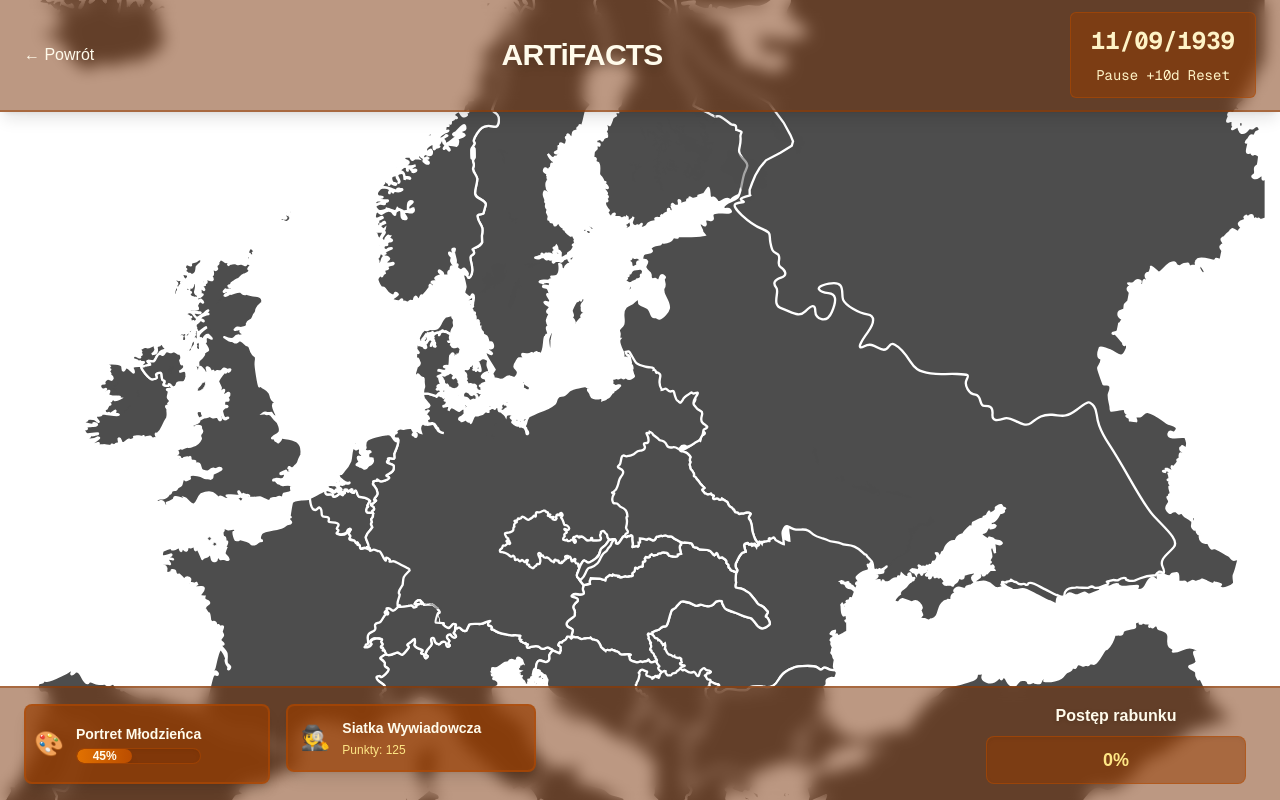
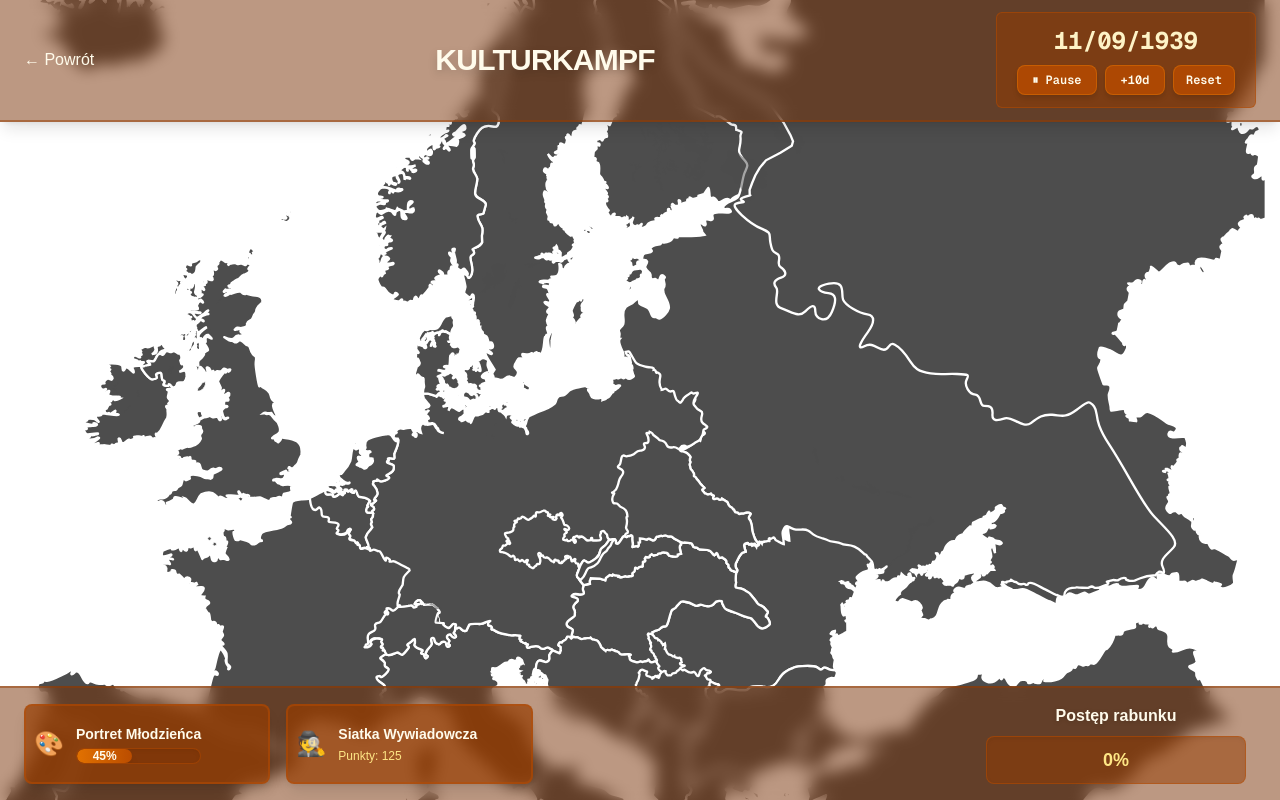
Before and after one commit to JaQubus/OneLastHack, a Next.js app: page /map in a window 1280 px wide. Built offline with nearby package versions, Linux system fonts and the light colour scheme.

Commit message:
kulturkampf

```diff
--- a/app/components/BottomBar.tsx
+++ b/app/components/BottomBar.tsx
@@ -12,6 +12,7 @@ interface BottomBarProps {
   activeAgentIds: number[];
   availableAgents: Agent[];
   skills: Skill[];
+  overallProgress: number;
   onAddAgent: () => void;
   onLevelUpSkill: (skillId: number) => void;
 }
@@ -23,6 +24,7 @@ export default function BottomBar({
   activeAgentIds,
   availableAgents,
   skills,
+  overallProgress,
   onAddAgent,
   onLevelUpSkill,
 }: BottomBarProps) {
@@ -45,7 +47,7 @@ export default function BottomBar({
           {/* Center Spacer */}
           <div className="flex-1"></div>
 
-          <ProgressBar />
+          <ProgressBar progress={overallProgress} />
         </div>
       </div>
     </footer>
--- a/app/components/ProgressBar.tsx
+++ b/app/components/ProgressBar.tsx
@@ -52,5 +52,4 @@ const ProgressBar: React.FC<ProgressBarProps> = ({
     </div>
   );
 }
-
 export default ProgressBar;
--- a/app/components/SiatkaWywiadowczaButton.tsx
+++ b/app/components/SiatkaWywiadowczaButton.tsx
@@ -27,12 +27,12 @@ export default function SiatkaWywiadowczaButton({
 
   return (
     <>
-      <div className="relative min-w-[250px]">
+      <div className="relative" style={{ width: '20%' }}>
         <button
           onClick={() => {
             setShowMenu(!showMenu);
           }}
-          className="w-full p-3 bg-amber-800/70 hover:bg-amber-800/90 rounded-lg border-2 border-amber-700/50 shadow-lg transition-all hover:scale-[1.02] active:scale-[0.98]"
+          className="w-full h-full min-h-[60px] p-2 bg-amber-800/70 hover:bg-amber-800/90 rounded-lg border-2 border-amber-700/50 shadow-lg transition-all hover:scale-[1.02] active:scale-[0.98] text-xs sm:text-sm flex items-center"
         >
           <div className="flex items-center gap-3">
             <div className="text-2xl">🕵️</div>
--- a/app/components/StolenGoodButton.tsx
+++ b/app/components/StolenGoodButton.tsx
@@ -2,6 +2,7 @@
 
 import Image from "next/image";
 import { useState } from "react";
+import { createPortal } from "react-dom";
 import type { StolenGood } from "../types";
 
 interface StolenGoodButtonProps {
@@ -35,21 +36,29 @@ export default function StolenGoodButton({ stolenGood }: StolenGoodButtonProps)
         </div>
       </button>
 
-      {/* Stolen Good Popup */}
-      {showPopup && (
+      {/* Centered Popup - Rendered via Portal */}
+      {showPopup && typeof window !== 'undefined' && createPortal(
         <>
           <div
-            className="fixed inset-0 z-[15]"
+            className="fixed inset-0 z-[50] bg-black/20"
             onClick={() => setShowPopup(false)}
           />
-          <div
-            className="absolute bottom-full left-0 mb-2 w-96 bg-amber-100/95 backdrop-blur-md rounded-lg shadow-2xl border-2 border-amber-800/50 p-4 z-30 pointer-events-auto"
-            onClick={(e) => e.stopPropagation()}
+          <div className="fixed top-1/2 left-1/2 -translate-x-1/2 -translate-y-1/2 w-[70vw] h-[70vh] max-w-[90vw] max-h-[90vh] bg-amber-100/95 backdrop-blur-md rounded-lg shadow-2xl border-2 border-amber-800/50 p-6 z-[60] pointer-events-auto flex flex-col">
+            <div className="flex items-center justify-between mb-4 flex-shrink-0">
+              <h3 className="font-bold text-amber-900 text-xl">Odzyskiwanie Dzieła Sztuki</h3>
+              <button
+                onClick={() => setShowPopup(false)}
+                className="btn btn-sm btn-ghost text-amber-900 hover:bg-amber-200/50"
               >
-            <div className="space-y-4">
-              {/* Artwork Image and Info */}
-              <div className="flex gap-4">
-                <div className="relative w-32 h-32 bg-amber-200 rounded-lg border-2 border-amber-800/30 overflow-hidden flex-shrink-0">
+                ✕
+              </button>
+            </div>
+
+            <div className="flex-1 overflow-y-auto">
+              <div className="grid grid-cols-2 gap-6 h-full">
+                {/* Left Column - Artwork Image (Big Center Piece) */}
+                <div className="flex flex-col items-center justify-center">
+                  <div className="relative w-full aspect-square max-w-[500px] bg-amber-200 rounded-lg border-2 border-amber-800/30 overflow-hidden shadow-xl">
                     <Image
                       src={stolenGood.image}
                       alt={stolenGood.name}
@@ -59,42 +68,57 @@ export default function StolenGoodButton({ stolenGood }: StolenGoodButtonProps)
                         e.currentTarget.style.display = 'none';
                       }}
                     />
-                  <div className="absolute inset-0 flex items-center justify-center bg-amber-300 text-amber-900 text-4xl">
+                    <div className="absolute inset-0 flex items-center justify-center bg-amber-300 text-amber-900 text-8xl">
                       🎨
-                  </div>
-                </div>
-                <div className="flex-1">
-                  <h3 className="font-bold text-amber-900 text-lg mb-1">{stolenGood.name}</h3>
-                  <p className="text-sm text-amber-800 font-semibold mb-1">{stolenGood.artist}</p>
-                  <p className="text-xs text-amber-700">{stolenGood.year}</p>
-                  <p className="text-xs text-amber-800 mt-2 leading-relaxed">{stolenGood.description}</p>
-                  <div className="text-xs text-amber-700 mt-2">
-                    <span className="font-semibold">Lokalizacja:</span> {stolenGood.location}
                     </div>
                   </div>
                 </div>
 
+                {/* Right Column - All Information */}
+                <div className="flex flex-col justify-center space-y-6">
+                  {/* Title and Artist */}
+                  <div>
+                    <h3 className="font-bold text-amber-900 text-3xl mb-3">{stolenGood.name}</h3>
+                    <p className="text-xl text-amber-800 font-semibold mb-2">{stolenGood.artist}</p>
+                    <p className="text-lg text-amber-700 mb-4">{stolenGood.year}</p>
+                  </div>
+
+                  {/* Description */}
+                  <div>
+                    <h4 className="text-lg font-semibold text-amber-900 mb-2">Opis</h4>
+                    <p className="text-base text-amber-800 leading-relaxed">{stolenGood.description}</p>
+                  </div>
+
+                  {/* Location */}
+                  <div>
+                    <h4 className="text-lg font-semibold text-amber-900 mb-2">Lokalizacja</h4>
+                    <p className="text-base text-amber-700">{stolenGood.location}</p>
+                  </div>
+
                   {/* Detailed Progress Bar */}
                   <div>
-                <div className="flex justify-between items-center mb-2">
-                  <span className="text-sm font-semibold text-amber-900">Postęp odzyskania</span>
-                  <span className="text-sm font-bold text-amber-800">{stolenGood.progress}%</span>
+                    <div className="flex justify-between items-center mb-3">
+                      <span className="text-xl font-semibold text-amber-900">Postęp odzyskania</span>
+                      <span className="text-xl font-bold text-amber-800">{stolenGood.progress}%</span>
                     </div>
-                <div className="w-full bg-amber-800/50 rounded-full h-6 border border-amber-700/50 shadow-inner overflow-hidden">
+                    <div className="w-full bg-amber-800/50 rounded-full h-10 border border-amber-700/50 shadow-inner overflow-hidden">
                       <div
-                    className="h-full bg-gradient-to-r from-amber-600 to-amber-700 rounded-full flex items-center justify-center text-xs font-bold text-amber-50 transition-all duration-300 shadow-lg"
+                        className="h-full bg-gradient-to-r from-amber-600 to-amber-700 rounded-full flex items-center justify-center text-base font-bold text-amber-50 transition-all duration-300 shadow-lg"
                         style={{ width: `${stolenGood.progress}%` }}
                       >
                         {stolenGood.progress}%
                       </div>
                     </div>
-                <div className="text-xs text-amber-700 mt-2 text-center">
+                    <div className="text-lg text-amber-700 mt-3 text-center">
                       <span className="font-semibold">Szacowany czas:</span> {stolenGood.estimatedTime}
                     </div>
                   </div>
                 </div>
               </div>
-        </>
+            </div>
+          </div>
+        </>,
+        document.body
       )}
     </div>
   );
--- a/app/components/Timeline.tsx
+++ b/app/components/Timeline.tsx
@@ -39,9 +39,24 @@ const Timeline = ({
       <div className="text-center">
         <div className="text-2xl font-mono font-bold">{formatDate(currentDate)}</div>
         <div className="mt-2 flex items-center justify-center gap-2">
-          <button className="btn btn-xs" onClick={toggle}>{isRunning ? 'Pause' : 'Play'}</button>
-          <button className="btn btn-xs" onClick={() => fastForward(10)}>+10d</button>
-          <button className="btn btn-xs" onClick={() => reset()}>Reset</button>
+          <button
+            className="min-w-[80px] px-3 py-1.5 bg-amber-700/80 hover:bg-amber-700 text-amber-50 text-xs font-semibold rounded-lg border border-amber-600/50 shadow-md transition-all hover:scale-105 active:scale-95 text-center"
+            onClick={toggle}
+          >
+            {isRunning ? '⏸ Pause' : '▶ Play'}
+          </button>
+          <button
+            className="min-w-[60px] px-3 py-1.5 bg-amber-700/80 hover:bg-amber-700 text-amber-50 text-xs font-semibold rounded-lg border border-amber-600/50 shadow-md transition-all hover:scale-105 active:scale-95 text-center"
+            onClick={() => fastForward(10)}
+          >
+            +10d
+          </button>
+          <button
+            className="min-w-[60px] px-3 py-1.5 bg-amber-700/80 hover:bg-amber-700 text-amber-50 text-xs font-semibold rounded-lg border border-amber-600/50 shadow-md transition-all hover:scale-105 active:scale-95 text-center"
+            onClick={() => reset()}
+          >
+            Reset
+          </button>
         </div>
       </div>
     </div>
--- a/app/components/TopBar.tsx
+++ b/app/components/TopBar.tsx
@@ -8,7 +8,7 @@ export default function TopBar() {
         <Link href="/" className="btn btn-ghost btn-sm text-amber-50 hover:bg-amber-800/50 transition-all">
           ← Powrót
         </Link>
-        <h1 className="text-2xl font-bold text-amber-50 drop-shadow-lg sm:text-3xl tracking-tight">ARTiFACTS</h1>
+        <h1 className="text-2xl font-bold text-amber-50 drop-shadow-lg sm:text-3xl tracking-tight">KULTURKAMPF</h1>
         <div className="text-sm font-mono text-amber-100 bg-amber-800/50 px-3 py-1 rounded-md border border-amber-700/50">
           <Timeline />
         </div>
--- a/app/map/page.tsx
+++ b/app/map/page.tsx
@@ -137,6 +137,7 @@ export default function MapPage() {
         activeAgentIds={activeAgentIds}
         availableAgents={availableAgents}
         skills={skills}
+        overallProgress={progress}
         onAddAgent={addNextAgent}
         onLevelUpSkill={levelUpSkill}
       />
--- a/app/page.tsx
+++ b/app/page.tsx
@@ -21,12 +21,11 @@ export default function Home() {
       <main className="relative z-10 flex w-full max-w-5xl flex-col items-center justify-center gap-8 px-4 py-12 text-center sm:gap-12 sm:px-6 sm:py-16">
         {/* Game Title with vintage styling */}
         <div className="flex flex-col items-center gap-3 sm:gap-4">
-          <h1 className="text-6xl font-bold tracking-wider text-amber-900 drop-shadow-[2px_2px_4px_rgba(139,69,19,0.3)] sm:text-7xl md:text-8xl lg:text-9xl">
-            ART
-            <span className="text-amber-700">&</span>
-            <span className="text-amber-900">FACTS</span>
+          <h1 className="text-6xl font-bold flex flex-row tracking-wider  drop-shadow-[2px_2px_4px_rgba(139,69,19,0.3)] sm:text-7xl md:text-8xl lg:text-9xl">
+            <div className="text-amber-900">KULT</div>
+            <div className="text-amber-700">UR</div>
+            <div className="text-amber-800"> KAMPF</div>
           </h1>
-          <div className="h-1 w-24 bg-amber-800 sm:w-32"></div>
         </div>
 
         {/* Subtitle */}
```
Lines whose indentation alone changed are shown as unchanged.
